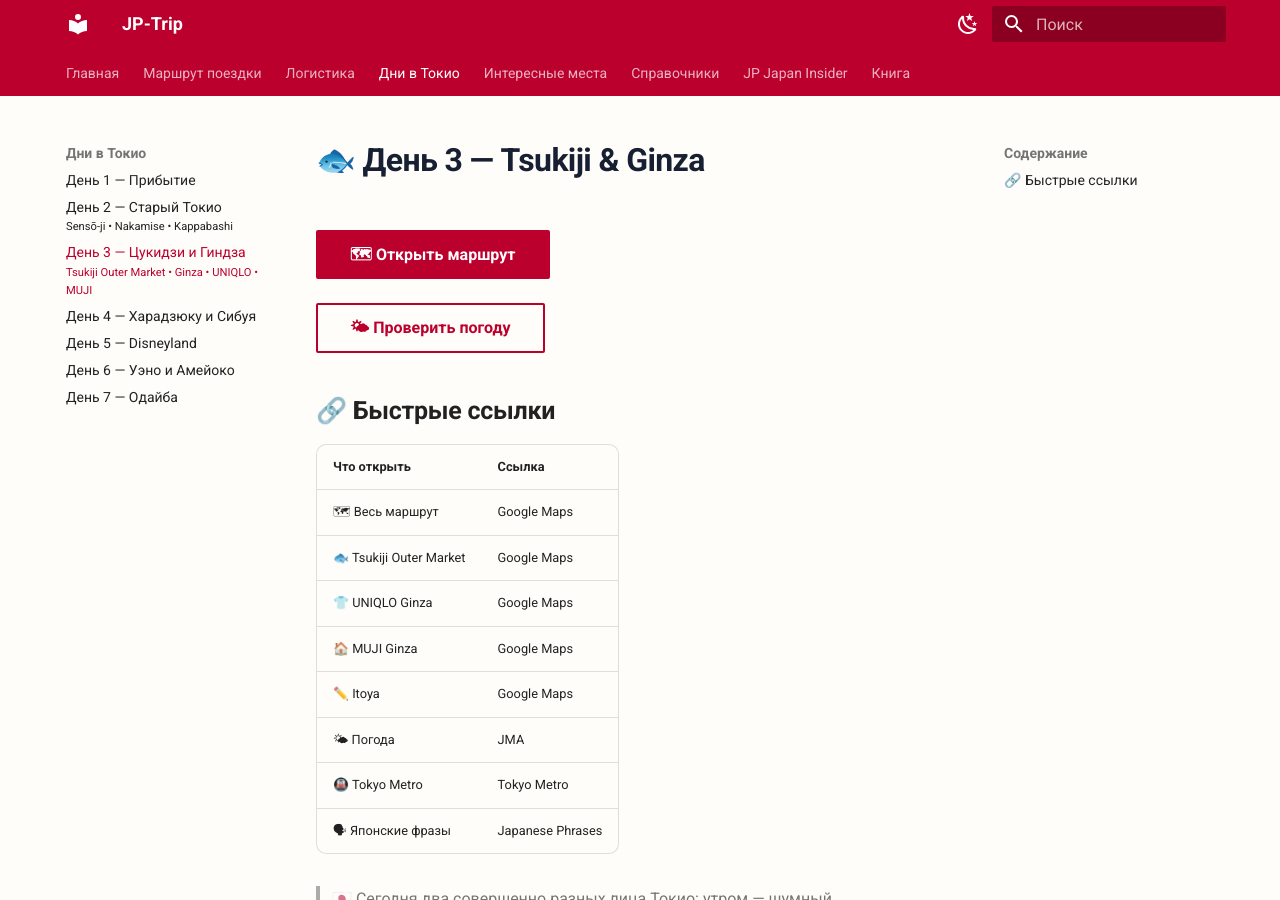
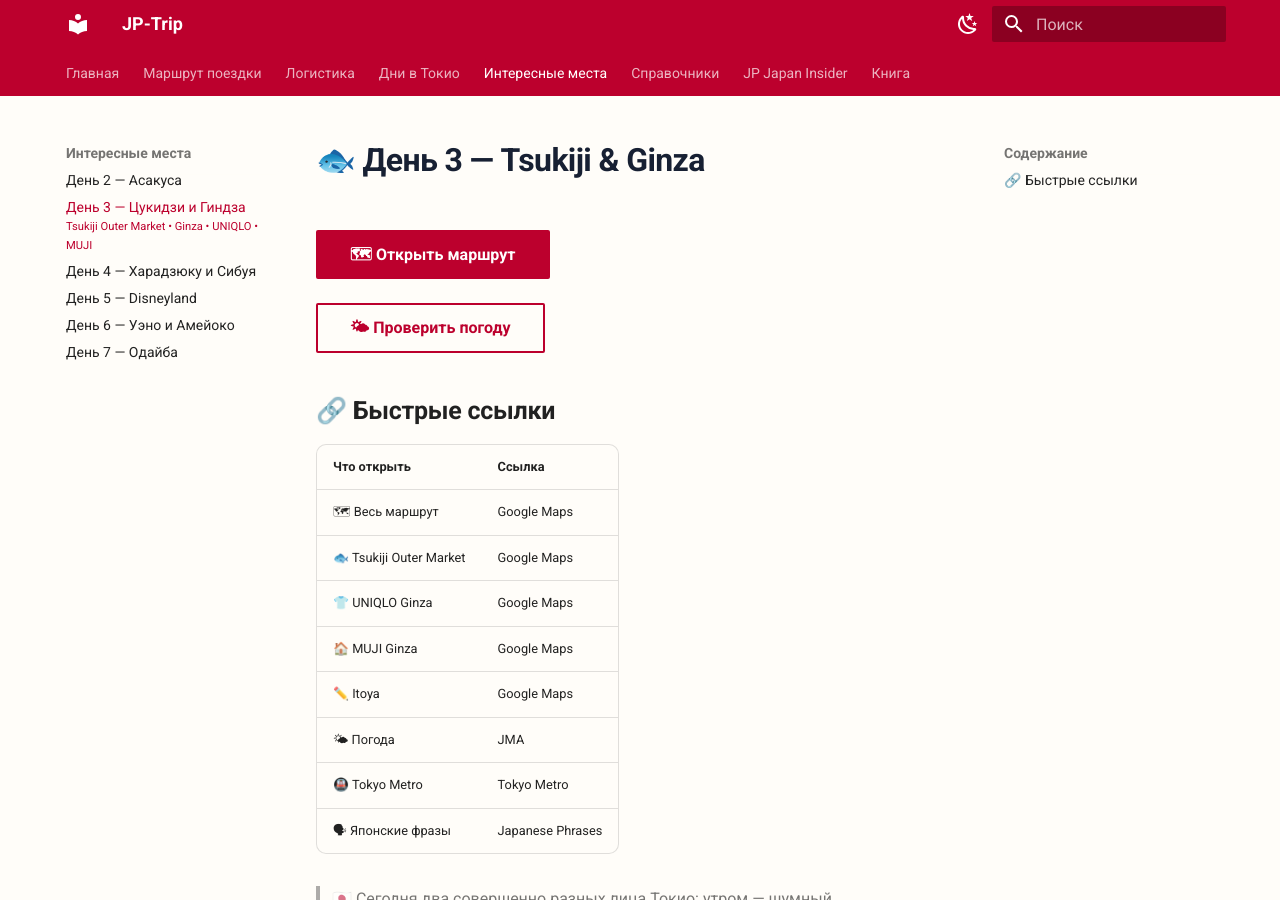
Before and after one commit to nepcuku-shprshty/JP-Trip, an MkDocs documentation site: the page built from docs/day-03-tsukiji-ginza-v2.md, in a window 1280 px wide and 900 px high. Built offline with MkDocs 1.6.1 and Material for MkDocs 9.7.7, drawn with Linux system fonts in a browser that asks for light colours; some of the changed lines change nothing that is shown.

Commit message:
Update mkdocs.yml

```diff
--- a/mkdocs.yml
+++ b/mkdocs.yml
@@ -49,7 +49,7 @@
 
   - Интересные места:
       - День 2 — Асакуса: day-02-asakusa-places.md
-      - День 3 — Цукидзи и Гиндза: day-03-tsukiji-ginza-places.md
+      - День 3 — Цукидзи и Гиндза: day-03-tsukiji-ginza-v2.md
       - День 4 — Харадзюку и Сибуя: day-04-harajuku-shibuya-places.md
       - День 5 — Disneyland: day-05-disneyland-places.md
       - День 6 — Уэно и Амейоко: day-06-ueno-ameyoko-places.md
```
